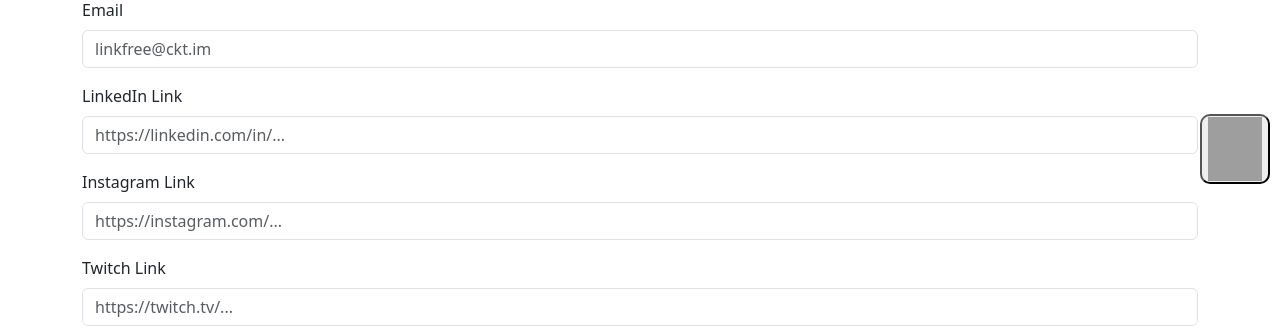
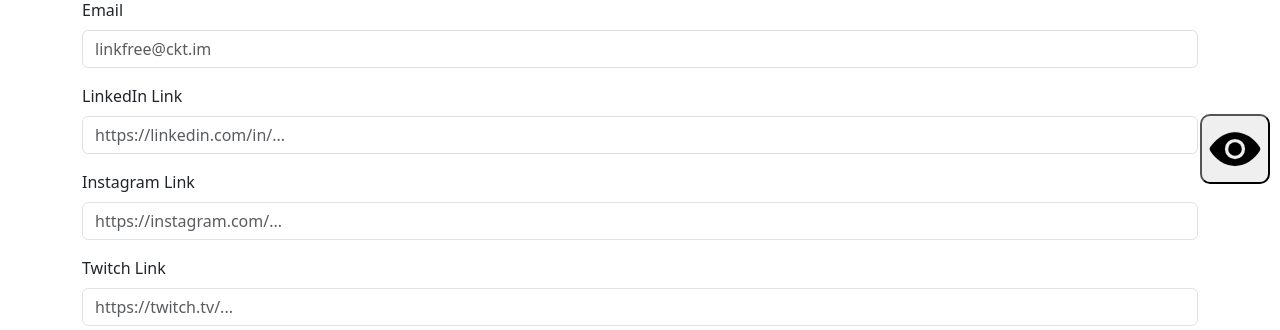
Before and after one commit to chriskthomas/linkfree-generator, a PHP site: page / in a window 1280 px wide. Shown: the part 606-936 px from the top of the page. Run offline with PHP 8.4, Linux system fonts and the light colour scheme; data that the repository does not hold is empty; some libraries are stand-ins or nearby versions; grey boxes are pictures that could not be loaded.

Commit message:
Update Icon

```diff
--- a/src/index.php
+++ b/src/index.php
@@ -156,7 +156,7 @@ $lastsite_index = count($sites) - 1;
     </div>
   </footer>
   <button id="previewButton">
-    <img src="../assets/preview.png" alt="preview icon">
+  <ion-icon name="eye"></ion-icon>
   </button>
 
   <div id="previewBlock">
```
Also changed, not shown: assets/preview.png (deleted).
